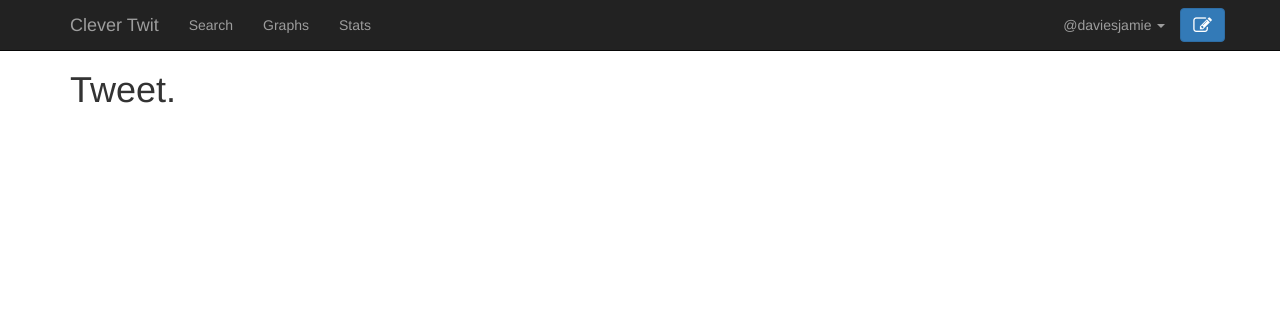
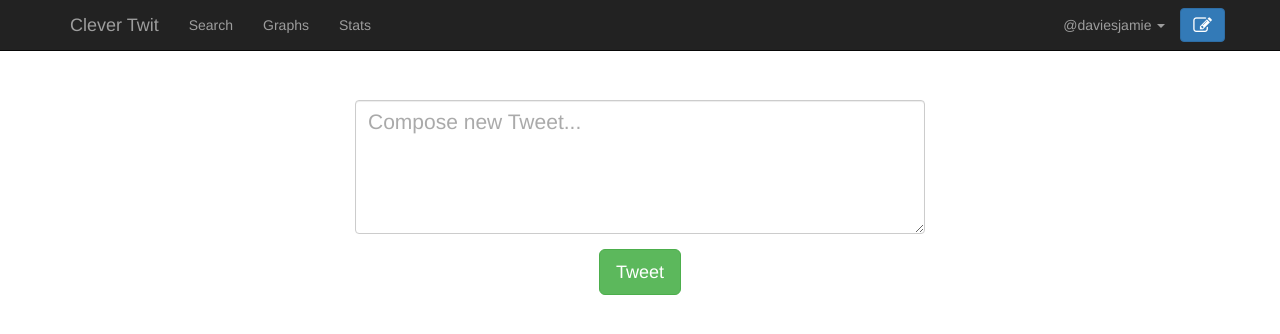
Before and after one commit to daviesjamie/3yp, a Django app: template client/clever_twit/templates/tweet.html in a window 1280 px wide. Shown: the top 334 px of the page. Run offline with Django 3.2, Linux system fonts and the light colour scheme; the template is opened without the code that fills it, so the values that code supplies are empty; some libraries are stand-ins or nearby versions.

Commit message:
Added basic tweet input form.

```diff
--- a/client/clever_twit/templates/base.html
+++ b/client/clever_twit/templates/base.html
@@ -26,5 +26,7 @@
 
     <!-- Include all of Bootstrap's plugins -->
     <script src="{% static "bootstrap/dist/js/bootstrap.min.js" %}"></script>
+
+    {% block scripts %}{% endblock %}
 </body>
 </html>
--- a/client/clever_twit/templates/tweet.html
+++ b/client/clever_twit/templates/tweet.html
@@ -1,7 +1,39 @@
 {% extends "default.html" %}
 
-{% block title %}Clever Twit{% endblock %}
+{% block title %}New Tweet - Clever Twit{% endblock %}
 
 {% block content %}
-<h1>Tweet.</h1>
+<div class="col-md-6 col-md-offset-3">
+    <div class="row">
+        <form id="tweet-form">
+            <textarea class="form-control" rows="4" id="tweet-box"></textarea>
+            <button type="button" class="btn btn-success btn-lg" id="submit-btn">Tweet</button>
+        </form>
+    </div>
+</div>
 {% endblock %}
+
+{% block scripts %}
+<script>
+    $(document).ready(function() {
+        var defaultText = "Compose new Tweet...";
+
+        $("#tweet-box").focus(function() {
+            if($(this).val() == defaultText) {
+                $(this).val("");
+                $(this).removeClass("default-text");
+            }
+        });
+
+        $("#tweet-box").blur(function() {
+            if($(this).val() == "") {
+                $(this).val(defaultText);
+                $(this).addClass("default-text");
+            }
+        });
+
+        $("#tweet-box").val(defaultText);
+        $("#tweet-box").addClass("default-text");
+    });
+</script>
+{% endblock %}
--- a/client/static/css/styles.css
+++ b/client/static/css/styles.css
@@ -16,3 +16,17 @@ body {
 #tweet-btn:hover {
     background-color: #3276B1;
 }
+
+#tweet-form {
+    padding-top: 50px;
+    text-align: center;
+}
+
+#tweet-form #tweet-box {
+    font-size: 1.5em;
+    margin-bottom: 15px;
+}
+
+.default-text {
+    color: #aaaaaa;
+}
```
